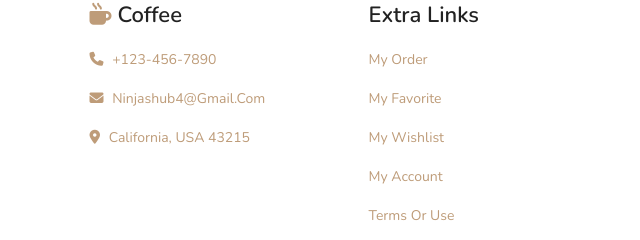
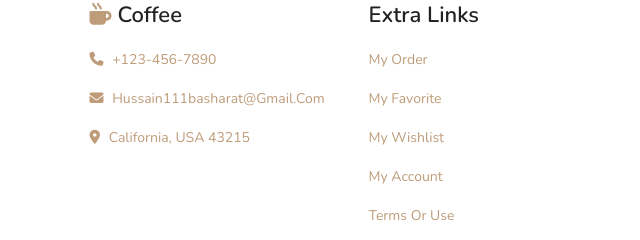
Before and after one commit to bashrthussain/Landing-page, a plain HTML site: page index.html in a window 1280 px wide. Shown: the part 1462-1702 px from the top of the page, 0-640 px from the left. Drawn offline with nearby package versions, Linux system fonts and the light colour scheme; a script that the page names is missing; a web font is replaced by a local one.

Commit message:
Update index.html

```diff
--- a/index.html
+++ b/index.html
@@ -178,7 +178,7 @@
             <div class="box">
                 <h3><i class="fas fa-mug-hot"></i> coffee</h3>
                 <a href="#" class="links"> <i class="fas fa-phone"></i> +123-456-7890</a>
-                <a href="#" class="links"> <i class="fas fa-envelope"></i> ninjashub4@gmail.com</a>
+                <a href="#" class="links"> <i class="fas fa-envelope"></i> hussain111basharat@gmail.com</a>
                 <a href="#" class="links"> <i class="fas fa-map-marker-alt"></i> california, USA 43215</a>
             </div>
 
```
